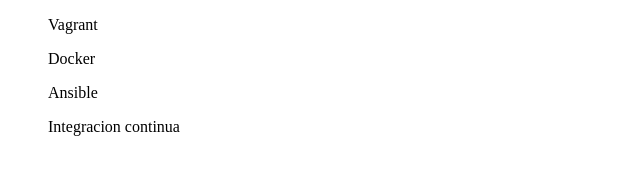
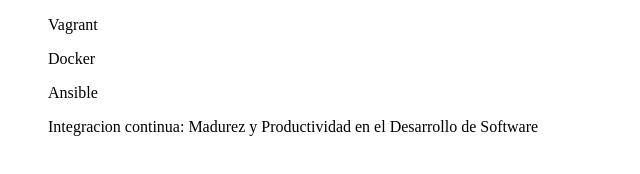
Before and after one commit to Alito61/alura-git, a plain HTML site: page index.html in a window 1280 px wide. Shown: the whole page, without its empty margins (0-640 px from the left). Drawn offline with Linux system fonts and the light colour scheme.

Commit message:
Renovando curso de Integración Continua

```diff
--- a/index.html
+++ b/index.html
@@ -8,6 +8,6 @@
         <ul>Vagrant</ul>
         <ul>Docker</ul>
         <ul>Ansible</ul>
-        <ul>Integracion continua</ul>
+        <ul>Integracion continua: Madurez y Productividad en el Desarrollo de Software</ul>
     </body>
 </html>
```
